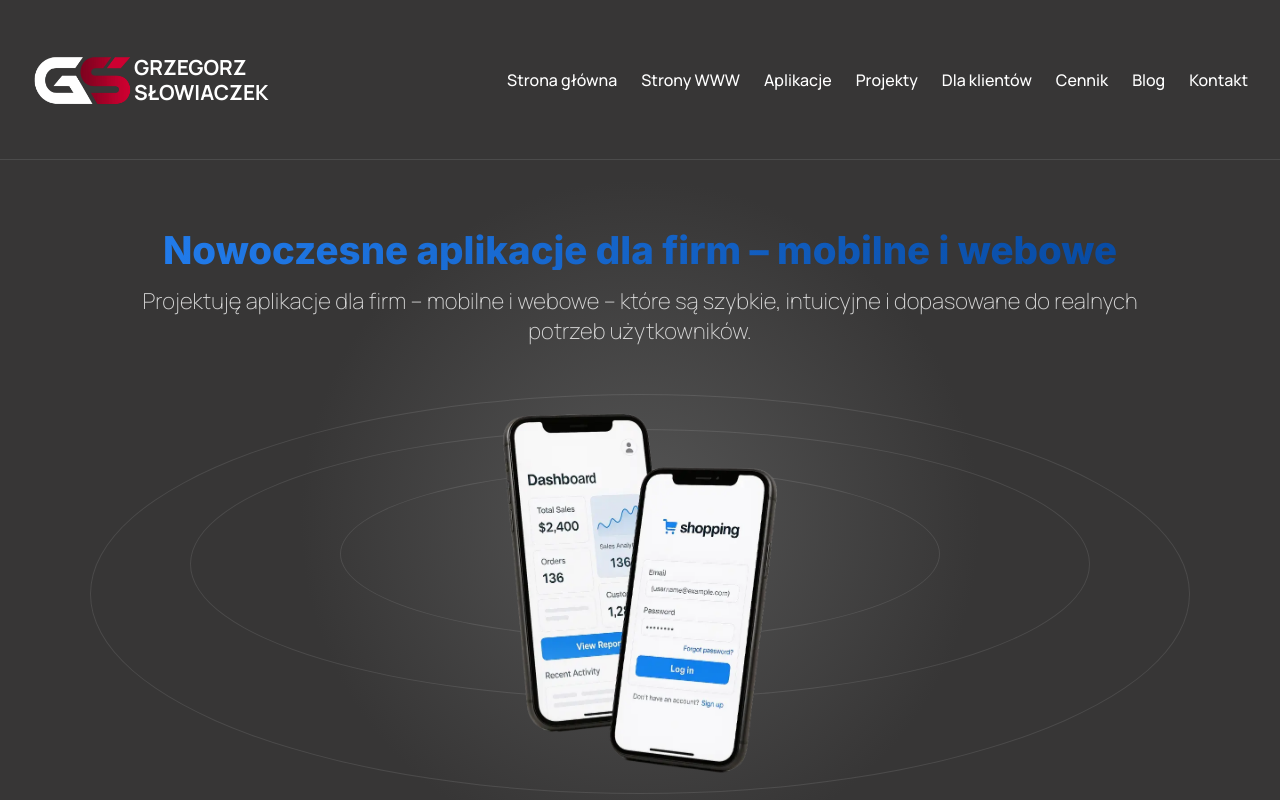
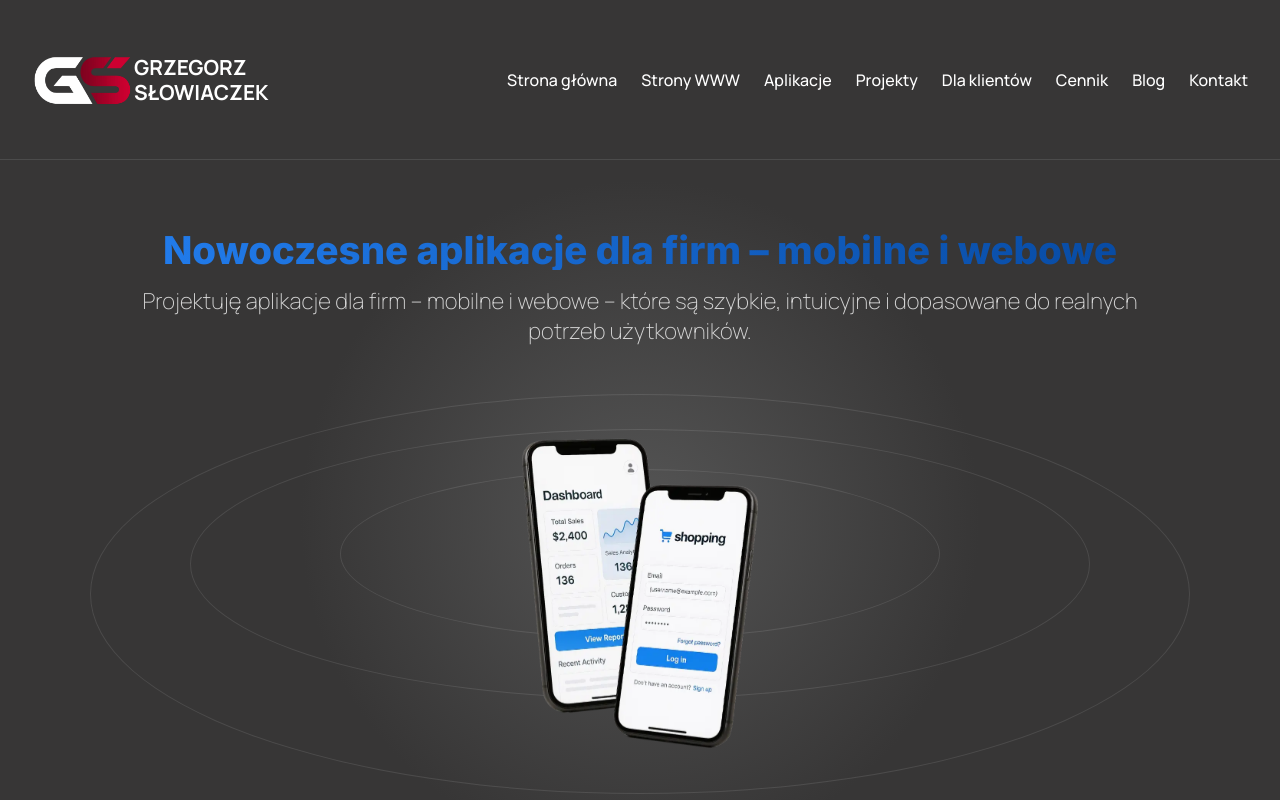
Before and after one commit to Grzegorz-dev/moja-strona-de, a Next.js app: page /aplikacje in a window 1280 px wide. Shown: the top 800 px of the page. Built offline with nearby package versions, Linux system fonts and the light colour scheme.

Commit message:
Poprawki

```diff
--- a/src/app/aplikacje/aplikacje.module.css
+++ b/src/app/aplikacje/aplikacje.module.css
@@ -249,7 +249,7 @@
     }
 
     .phoneImage {
-      max-width: 290px;
+      max-width: 250px;
     }
 
     .orbitWrapper {
--- a/src/app/kontakt/kontakt.module.css
+++ b/src/app/kontakt/kontakt.module.css
@@ -296,7 +296,7 @@
 /*  TELEFONY max 767px */
 @media (max-width: 767px) {
   .supportColumns {
-    width: 95%;
+    width: 93%;
   }
 
   .supportColumn p{
--- a/src/app/stronywww/stronaWww.module.css
+++ b/src/app/stronywww/stronaWww.module.css
@@ -86,7 +86,7 @@
     }
 
     .heroImage {
-      max-width: 650px;
+      max-width: 600px;
     }
   }
 
```
